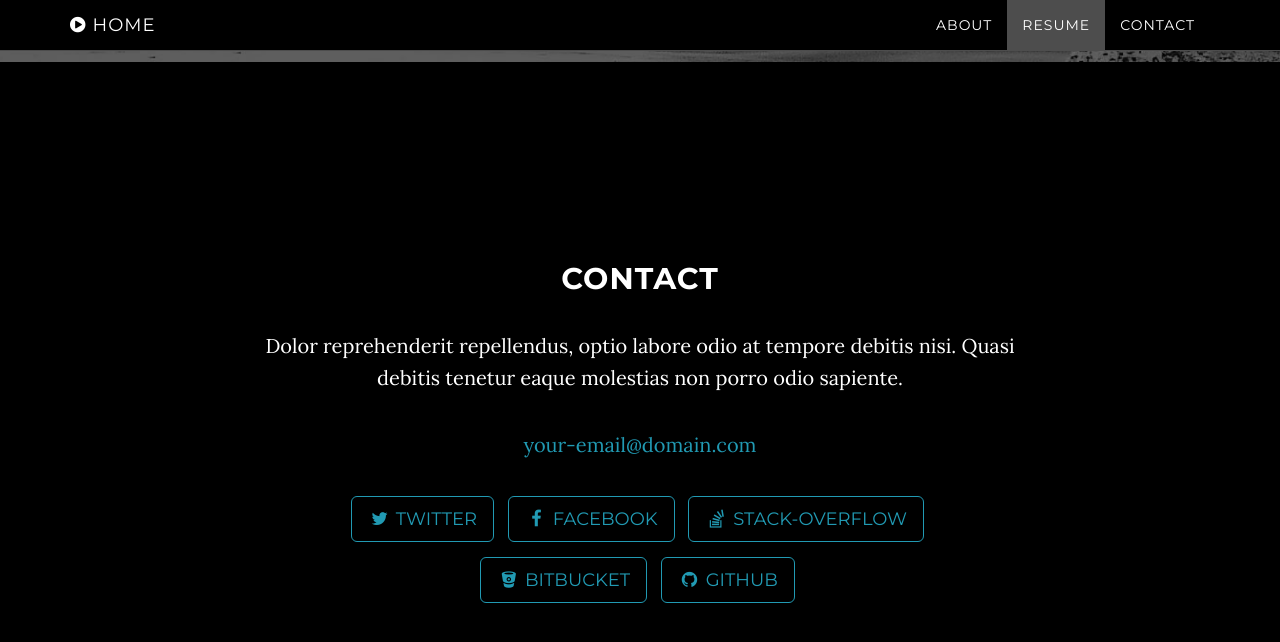
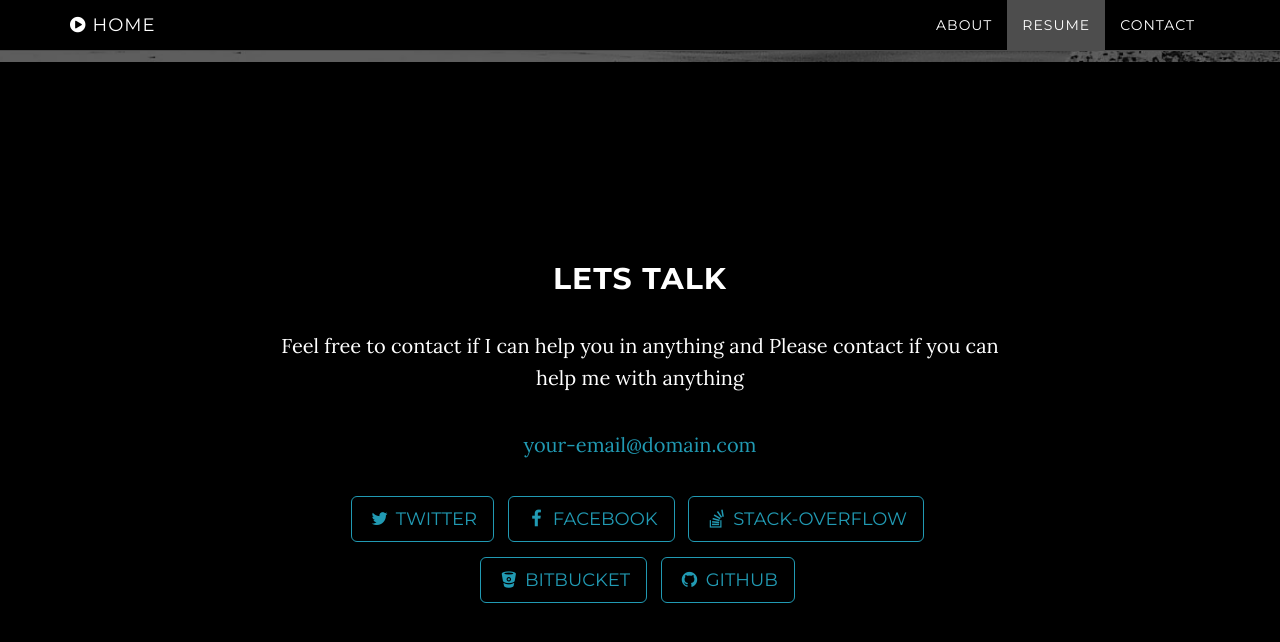
Before and after one commit to sagarkar10/sagarkar10.github.io, a Jekyll site: the page built from index.html, in a window 1280 px wide and 900 px high, scrolled down 2048 px. Shown: the top 642 px of the window. Built offline with Jekyll 4.4.1, drawn with Linux system fonts in a browser that asks for light colours.

Commit message:
Update contact.html

```diff
--- a/_includes/contact.html
+++ b/_includes/contact.html
@@ -2,8 +2,8 @@
     <section id="contact" class="container content-section text-center">
         <div class="row">
             <div class="col-lg-8 col-lg-offset-2">
-                <h2>Contact</h2>
-                <p>Dolor reprehenderit repellendus, optio labore odio at tempore debitis nisi. Quasi debitis tenetur eaque molestias non porro odio sapiente.</p>
+                <h2>Lets Talk</h2>
+                <p>Feel free to contact if I can help you in anything and Please contact if you can help me with anything</p>
                 <p><a href="mailto:{{ site.email }}">{{ site.email }}</a>
                 </p>
                 <ul class="list-inline banner-social-buttons">
```
